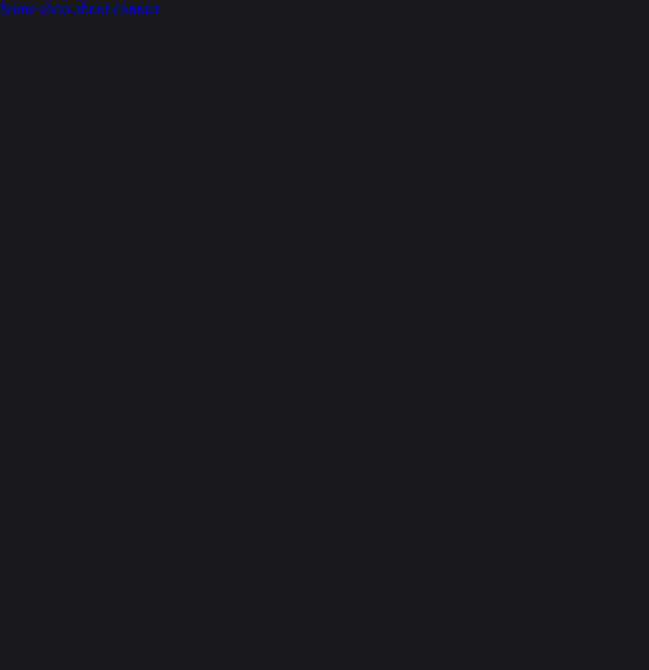
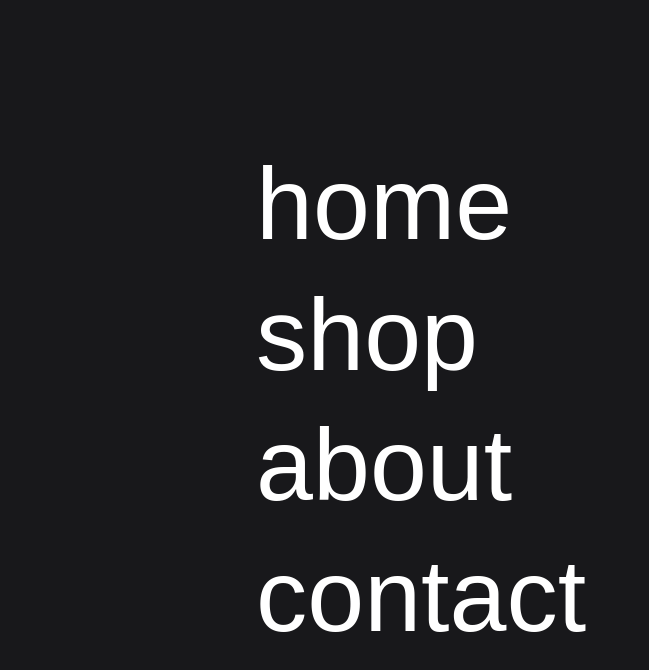
Before and after one commit to xoctavio/website-menu, a plain HTML site: page index.html in a window 1280 px wide. Shown: the whole page, without its empty margins (0-649 px from the left). Drawn offline with Linux system fonts and the light colour scheme.

Commit message:
Add selectors and rules
- Added #menu selector and:
  height,
  display,
  align-items rules
- Added #menu-items selector and:
  margin-left rules
- Added .menu-item selector and:
  color,
  font-size,
  font-family,
  display,
  text-decoration,
  padding rules

```diff
--- a/style.css
+++ b/style.css
@@ -7,3 +7,23 @@
 body {
  background-color: #18181b;
 }
+
+#menu {
+ height: 100vh;
+ display: flex;
+ align-items: center;
+}
+
+#menu-items {
+ margin-left: clamp(4rem, 20vw, 48rem);
+}
+
+.menu-item {
+ color: white;
+ font-size: clamp(3rem, 8vw, 8rem);
+ font-family: Arial, Helvetica, sans-serif;
+
+ display: block;
+ text-decoration: none;
+ padding: clamp(0.25rem, 0.5vw, 1rem) 0rem;
+}
```
